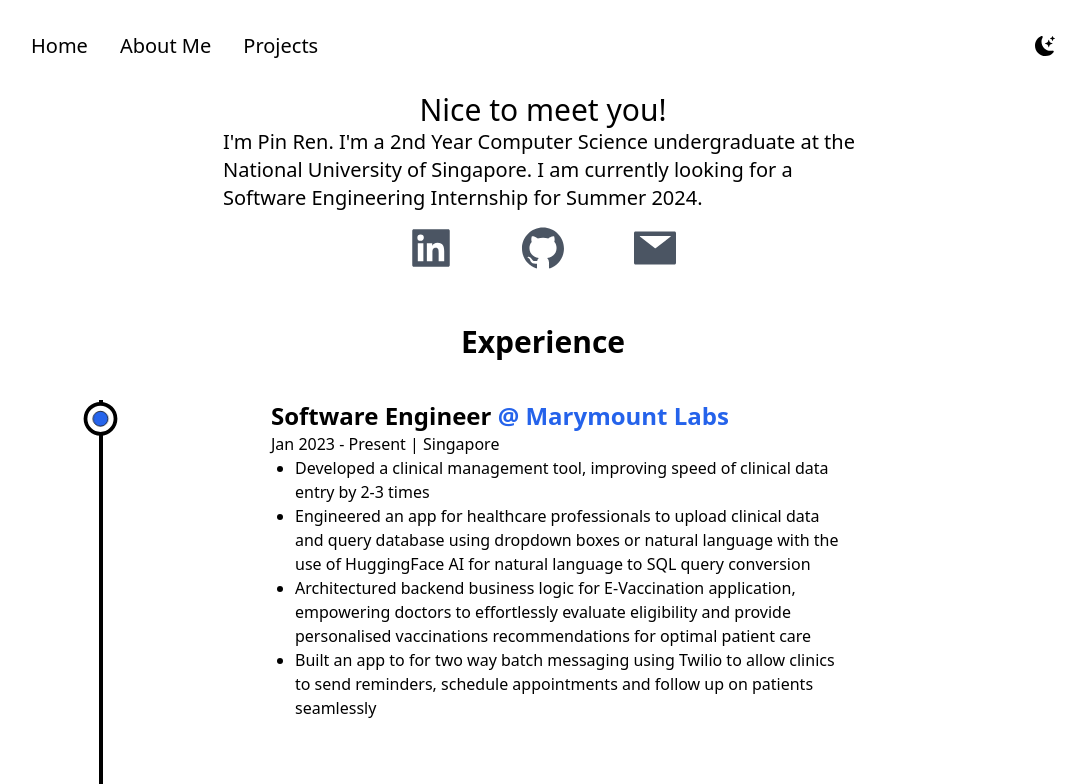
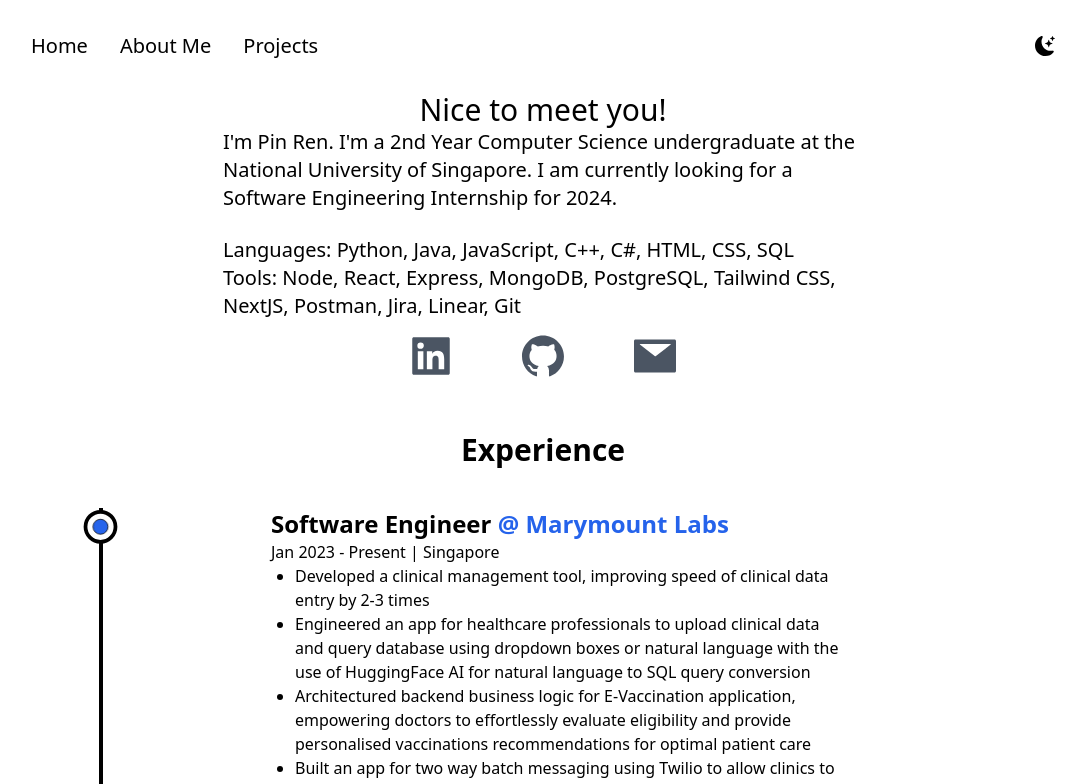
Before and after one commit to tohpinren/portfolio-website, a Next.js app: page /about in a window 1280 px wide. Shown: the top 784 px of the page, without its empty margins (97-1182 px from the left). Built offline with nearby package versions, Linux system fonts and the light colour scheme.

Commit message:
Add technologies, project

```diff
--- a/components/Experience.js
+++ b/components/Experience.js
@@ -58,7 +58,7 @@ const Experience = () => {
                 ['Developed a clinical management tool, improving speed of clinical data entry by 2-3 times',
                 'Engineered an app for healthcare professionals to upload clinical data and query database using dropdown boxes or natural language with the use of HuggingFace AI for natural language to SQL query conversion',
                 'Architectured backend business logic for E-Vaccination application, empowering doctors to effortlessly evaluate eligibility and provide personalised vaccinations recommendations for optimal patient care',
-                'Built an app to for two way batch messaging using Twilio to allow clinics to send reminders, schedule appointments and follow up on patients seamlessly'
+                'Built an app for two way batch messaging using Twilio to allow clinics to send reminders, schedule appointments and follow up on patients seamlessly'
                 ]}
                 />
                 <Details
--- a/pages/about.js
+++ b/pages/about.js
@@ -37,7 +37,13 @@ const About = () => {
                 <h1 className='text-bold text-2xl sm:text-3xl'>Nice to meet you!</h1>
                 <h3 className='text-base sm:text-xl w-[70%] sm:w-[50%] '>
                   I&apos;m Pin Ren. I&apos;m a 2nd Year Computer Science undergraduate at the National University of Singapore.
-                  I am currently looking for a Software Engineering Internship for Summer 2024.
+                  I am currently looking for a Software Engineering Internship for 2024.
+                </h3>
+                <br />
+                <h3 className='text-base sm:text-xl w-[70%] sm:w-[50%] '>
+                  Languages: Python, Java, JavaScript, C++, C#, HTML, CSS, SQL
+                  <br />
+                  Tools: Node, React, Express, MongoDB, PostgreSQL, Tailwind CSS, NextJS, Postman, Jira, Linear, Git
                 </h3>
                 <div className='text-3xl sm:text-5xl flex justify-center gap-16 py-3 text-gray-600 cursor-pointer'>
                     <a href="https://www.linkedin.com/in/tohpinren/" target="_blank" rel="noopener noreferrer">
--- a/pages/projects.js
+++ b/pages/projects.js
@@ -10,6 +10,7 @@ import sps from 'public/sps.png'
 import bbdc from 'public/bbdc.png'
 import battlecode from 'public/battlecode.jpeg'
 import party from 'public/party.png'
+import orderbook from 'public/orderbook.png'
 
 const Project = ({title, summary, img, link, github, date, tech}) => {
   return (
@@ -75,6 +76,15 @@ const Projects = () => {
 
             <div className='flex flex-col items-center justify-evenly gap-20 pb-32'>
               <Project
+                title='Fast Limit Order Book'
+                date='Sep 2023'
+                summary='Implemented an efficient limit order book for high-frequency trading that supports mostly O(1) operations.'
+                tech='C++, Doctest'
+                img={orderbook}
+                github='https://github.com/tohpinren/order-book'
+                link='https://github.com/tohpinren/order-book'
+              />
+              <Project
                 title='Party When? Web App'
                 date='Mar 2023'
                 summary='A web app that allows users to plan and join parties hosted by other users.'
```
Also changed, not shown: public/orderbook.png (added).
